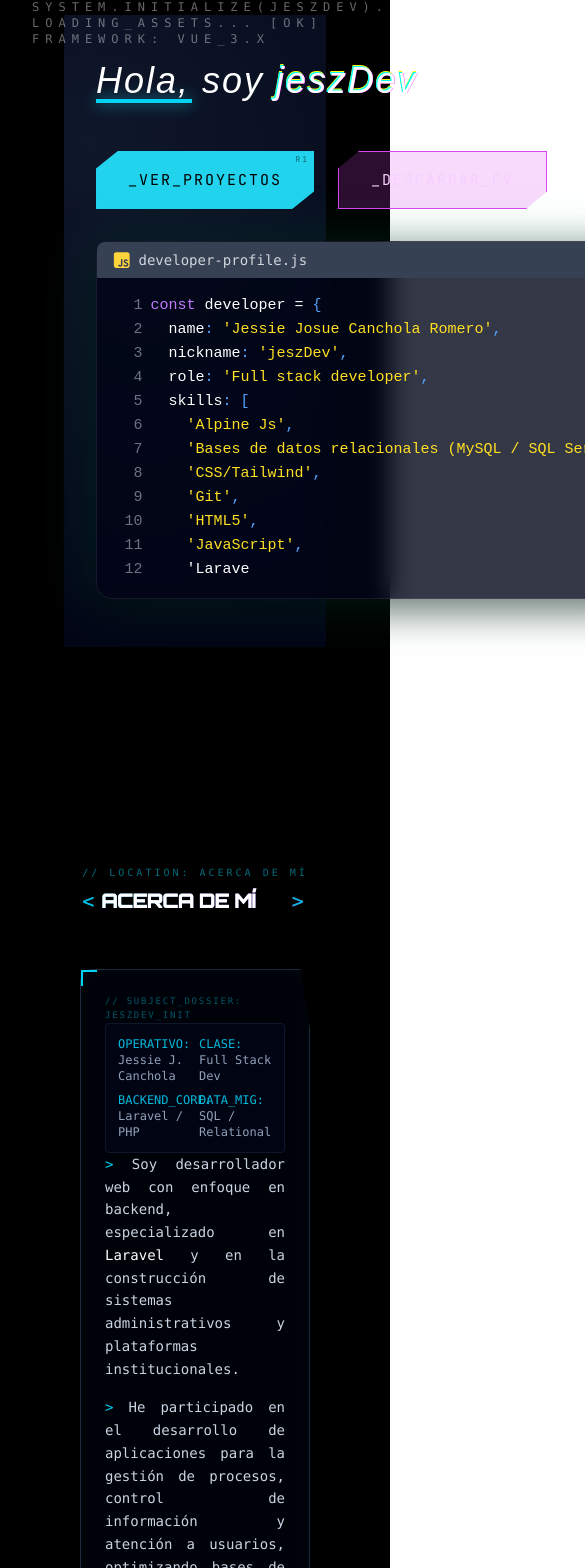
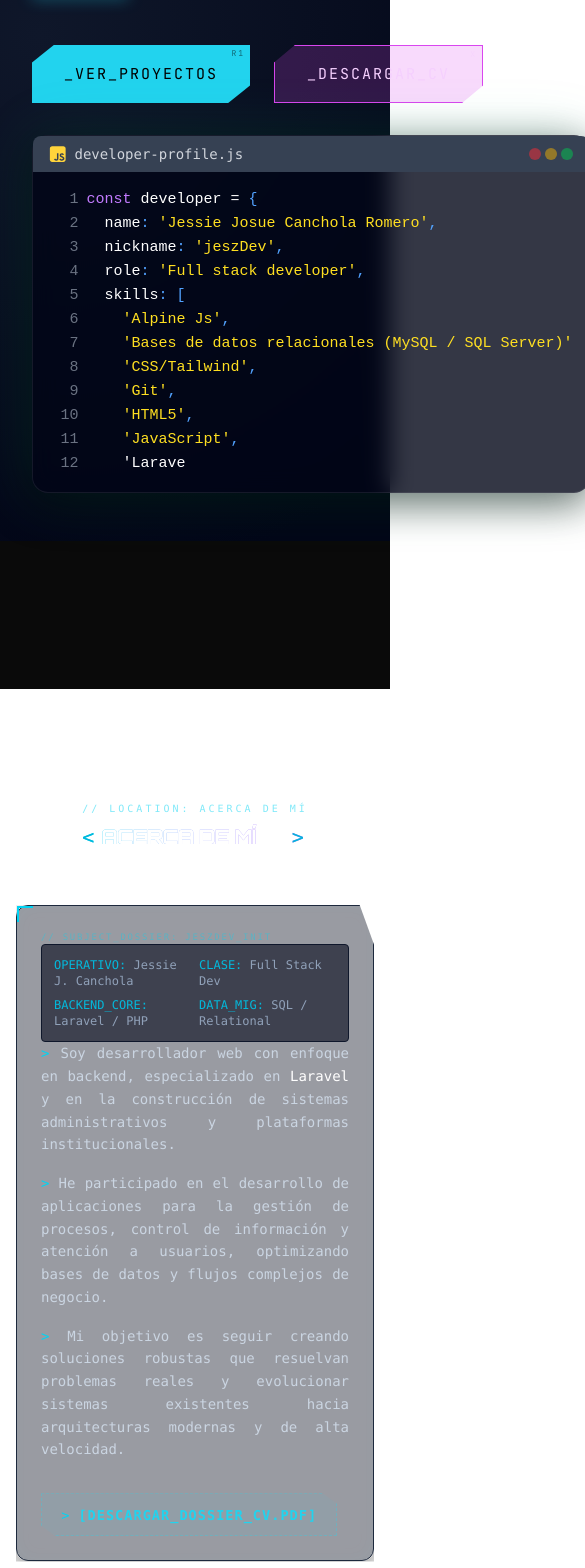
Before and after one commit to jeszDev/portafolio, a Vue app: page / in a window 390 px wide. Shown: the part 155-1723 px from the top of the page, 585 px wide, since content can reach past the window. Built offline with nearby package versions, Linux system fonts and the light colour scheme; a web font is replaced by a local one.

Commit message:
modificando secciones

```diff
--- a/src/App.vue
+++ b/src/App.vue
@@ -134,31 +134,31 @@
       id="scroll-container"
       class="w-full h-screen scroll-smooth ml-0 md:!ml-64 !bg-neutral-950 text-white pt-16 md:pt-0"
     >
-      <section id="section1" class="section" :ref="(el) => setSectionRef(el, 'section1')">
+      <section id="section1" class="min-h-[100vh] md:p-[4rem]" :ref="(el) => setSectionRef(el, 'section1')">
         <HomePage />
       </section>
 
-      <section id="section2" class="section" :ref="(el) => setSectionRef(el, 'section2')">
+      <section id="section2" class="min-h-[100vh] md:p-[4rem]" :ref="(el) => setSectionRef(el, 'section2')">
         <AboutMePage />
       </section>
 
-      <section id="section3" class="section" :ref="(el) => setSectionRef(el, 'section3')">
+      <section id="section3" class="min-h-[100vh] md:p-[4rem]" :ref="(el) => setSectionRef(el, 'section3')">
         <ExperiencePage />
       </section>
 
-      <!-- <section id="section2" class="section" :ref="(el) => setSectionRef(el, 'section4')">
+      <!-- <section id="section2" class="min-h-[100vh] md:p-[4rem]" :ref="(el) => setSectionRef(el, 'section4')">
         <AboutPage />
       </section> -->
 
-      <section id="section4" class="section" :ref="(el) => setSectionRef(el, 'section4')">
+      <section id="section4" class="min-h-[100vh] md:p-[4rem]" :ref="(el) => setSectionRef(el, 'section4')">
         <ProjectsPage />
       </section>
 
-      <section id="section5" class="section" :ref="(el) => setSectionRef(el, 'section5')">
+      <section id="section5" class="min-h-[100vh] md:p-[4rem]" :ref="(el) => setSectionRef(el, 'section5')">
         <EducationPage />
       </section>
 
-      <section id="section6" class="section" :ref="(el) => setSectionRef(el, 'section6')">
+      <section id="section6" class="min-h-[100vh] md:p-[4rem]" :ref="(el) => setSectionRef(el, 'section6')">
         <ContactPage />
       </section>
     </main>
--- a/src/components/DeveloperTerminal.vue
+++ b/src/components/DeveloperTerminal.vue
@@ -1,7 +1,7 @@
 <template>
   <div class="flex items-center justify-center">
     <!-- Contenedor padre (centrado vertical/horizontal) -->
-    <div class="code-container font-mono flex flex-col w-full min-w-scren">
+    <div class="code-container font-mono flex flex-col w-full max-w-2xl">
       <!-- Elimina justify-center/items-center aquí -->
       <div
         class="filename-bar bg-gray-700 px-4 py-2 rounded-t-lg w-full flex items-center justify-between"
@@ -22,7 +22,7 @@
         </div>
       </div>
 
-      <div class="code-content p-4 rounded-b-lg w-full">
+      <div class="code-content p-4 rounded-b-lg w-full overflow-x-auto">
         <div class="code-line" v-for="(line, index) in displayedLines" :key="index">
           <span class="line-number text-gray-500 mr-4 select-none pe-2">{{ index + 1 }}</span>
           <span class="code-text text-white" v-html="highlightSyntax(line)"></span>
@@ -149,7 +149,7 @@ onUnmounted(() => {
 .code-line {
   min-height: 1.5em;
   display: flex;
-  align-items: center;
+  align-items: flex-start;
   white-space: pre;
 }
 
```
